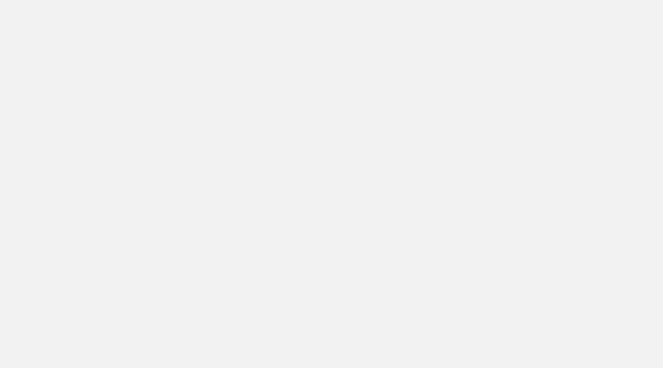
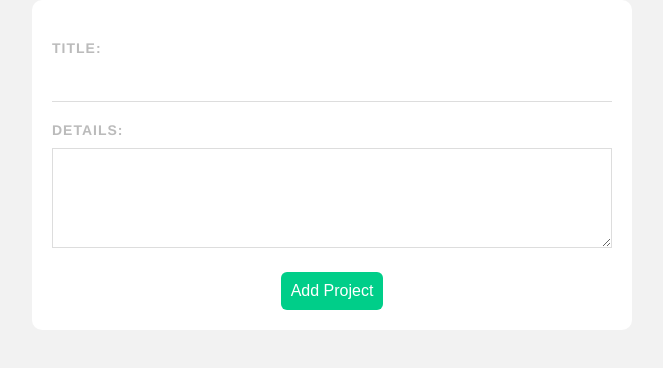
Before and after one commit to Lynsalt/vue-project-planner, a Vue app: page /add in a window 1280 px wide. Before the commit this address had no page. Shown: the top 368 px of the page, without its empty margins (308-971 px from the left). Built offline with nearby package versions, Linux system fonts and the light colour scheme.

Commit message:
added 'AddProject view' and new route for the project.

```diff
--- a/src/App.vue
+++ b/src/App.vue
@@ -18,5 +18,9 @@
   color: #555;
 }
 
+.container{
+  max-width:600px;
+  margin:0px auto;
+}
 
 </style>
--- a/src/router/index.js
+++ b/src/router/index.js
@@ -1,12 +1,19 @@
 import { createRouter, createWebHistory } from 'vue-router'
 import Home from '../views/Home.vue'
+import AddProject from '../views/AddProject.vue'
 
 const routes = [
   {
     path: '/',
     name: 'Home',
     component: Home
+  },
+  {
+    path: '/add',
+    name: 'AddProject',
+    component: AddProject
   }
+
 
 ]
 
--- /dev/null
+++ b/src/views/AddProject.vue
@@ -0,0 +1,69 @@
+<template>
+    <div class="container">
+    <form @submit.prevent="handleSubmit">
+      <label>Title:</label>
+      <input type="text" required v-model="title">
+      <label>Details:</label>
+      <textarea required  v-model="details"></textarea>
+      <button>Add Project</button>
+    </form>
+    </div>
+</template>
+<script>
+export default {
+    data(){
+        return{
+          title:'',
+          details: ''
+        }
+    },
+    methods:{
+      handleSubmit(){
+        console.log(this.title, this.details)
+      }
+    }
+}
+</script>
+<style>
+    form{
+    background: white;
+    padding:20px;
+    border-radius:10px;
+}
+label{
+    display:block;
+    color:#bbb;
+    text-transform: uppercase;
+    font-size: 14px;
+    font-weight: bold;
+    letter-spacing:1px;
+    margin:20px 0 10px 0;
+}
+
+input{
+    padding:10px;
+    border:0;
+    border-bottom: 1px solid #ddd;
+    width:100%;
+    box-sizing: border-box;
+}
+
+textarea{
+    border:1px solid #ddd;
+    padding:10px;
+    width:100%;
+    box-sizing:border-box;
+    height:100px;
+}
+form button{
+    display:block;
+    margin:20px auto 0;
+    color:#fff;
+    background: #00ce89;
+    padding: 10px;
+    border:0;
+    border-radius:6px;
+    font-size:1rem;
+    cursor: pointer;
+}
+</style>
--- a/src/views/Home.vue
+++ b/src/views/Home.vue
@@ -43,8 +43,5 @@
 }
 </script>
 <style scoped>
-.container{
-  max-width:600px;
-  margin:0 auto;
-}
+
 </style>
```
